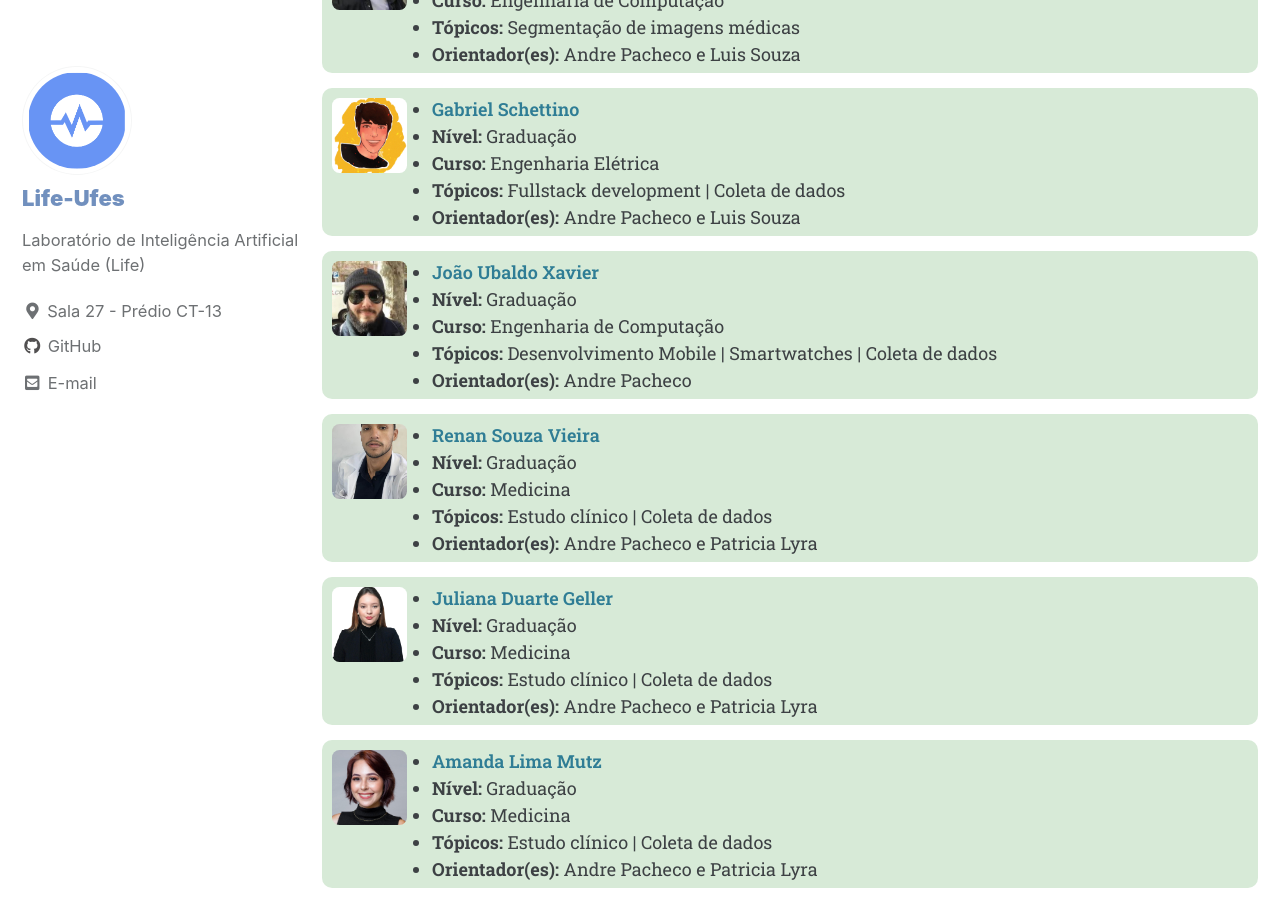
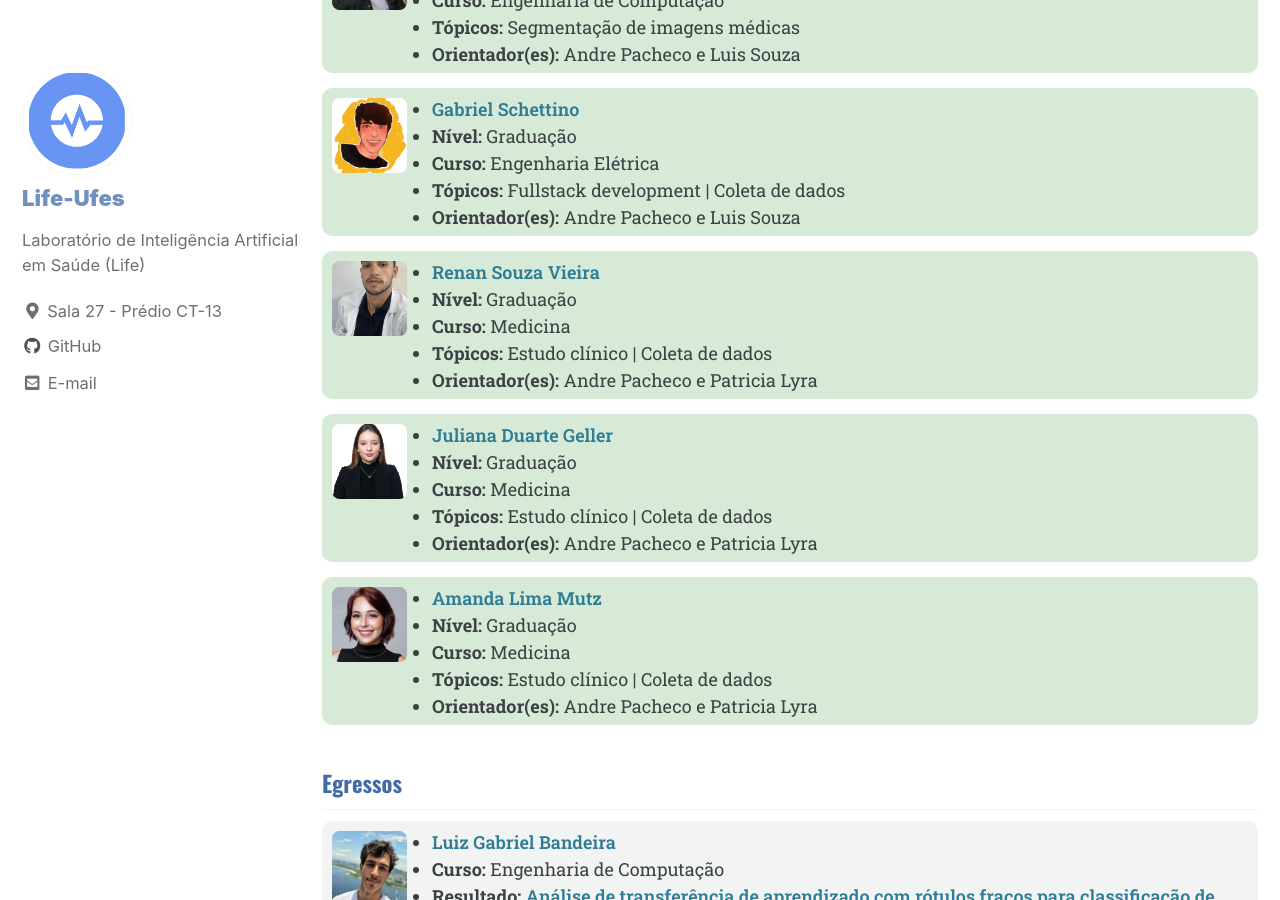
Before and after one commit to life-ufes/site, a Jekyll site: the page built from _pages/equipe.md, in a window 1280 px wide and 900 px high, scrolled down 2790 px. Built offline with Jekyll 4.4.1, drawn with Linux system fonts in a browser that asks for light colours; cached includes are drawn as plain includes.

Commit message:
update members

```diff
--- a/_data/members.yml
+++ b/_data/members.yml
@@ -114,14 +114,6 @@ students:
     supervisors: "Andre Pacheco e Luis Souza"
     level: "Graduação"
 
-  - name: "João Ubaldo Xavier"
-    photo: "joao.jpeg"
-    site: "https://br.linkedin.com/in/joao-xreis"
-    topics: "Desenvolvimento Mobile | Smartwatches | Coleta de dados"
-    course: "Engenharia de Computação"
-    supervisors: "Andre Pacheco"
-    level: "Graduação"
-
   - name: "Renan Souza Vieira"
     photo: "renan.gif"
     site: "http://lattes.cnpq.br/3113715246348154"
```
